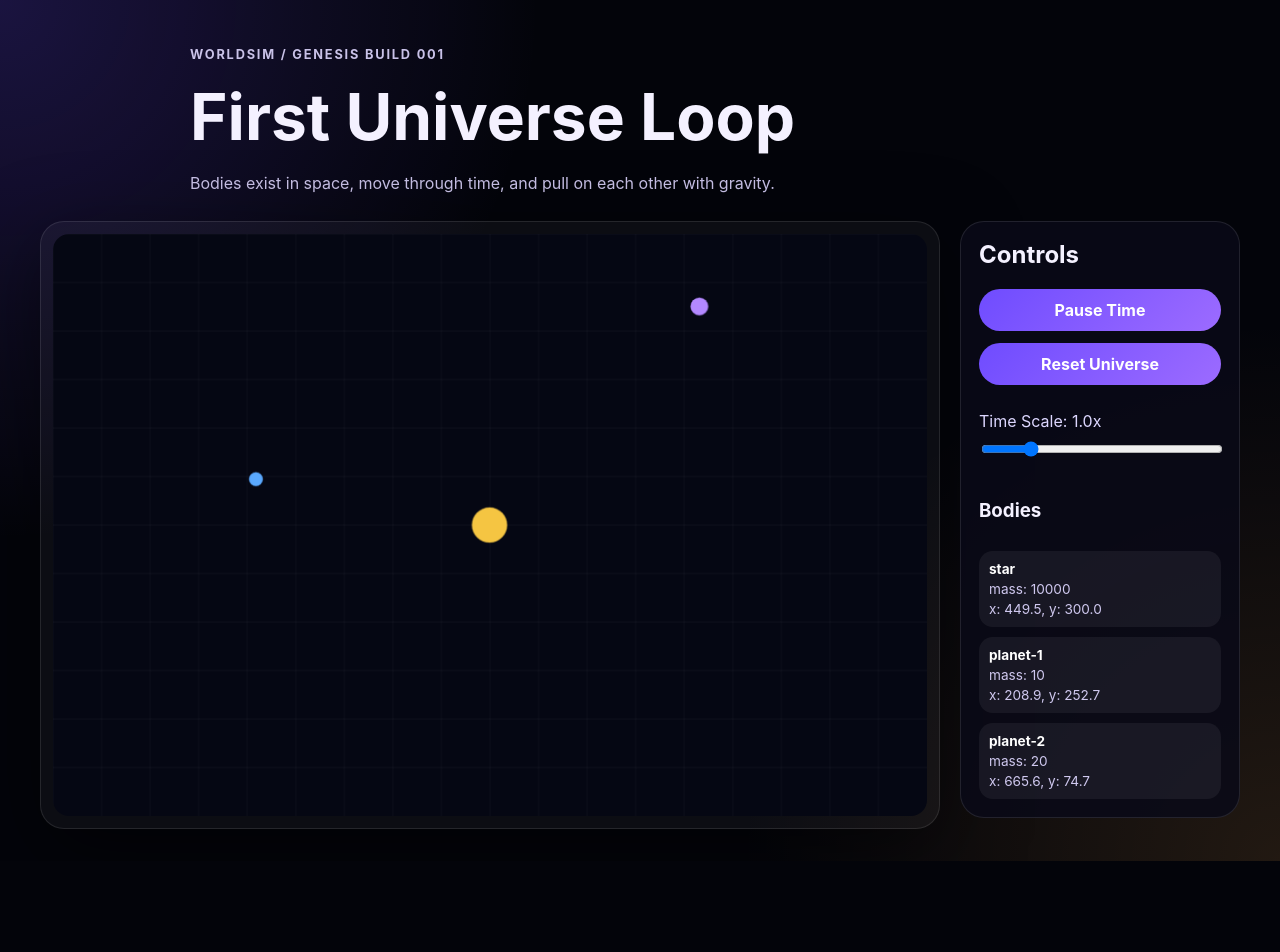
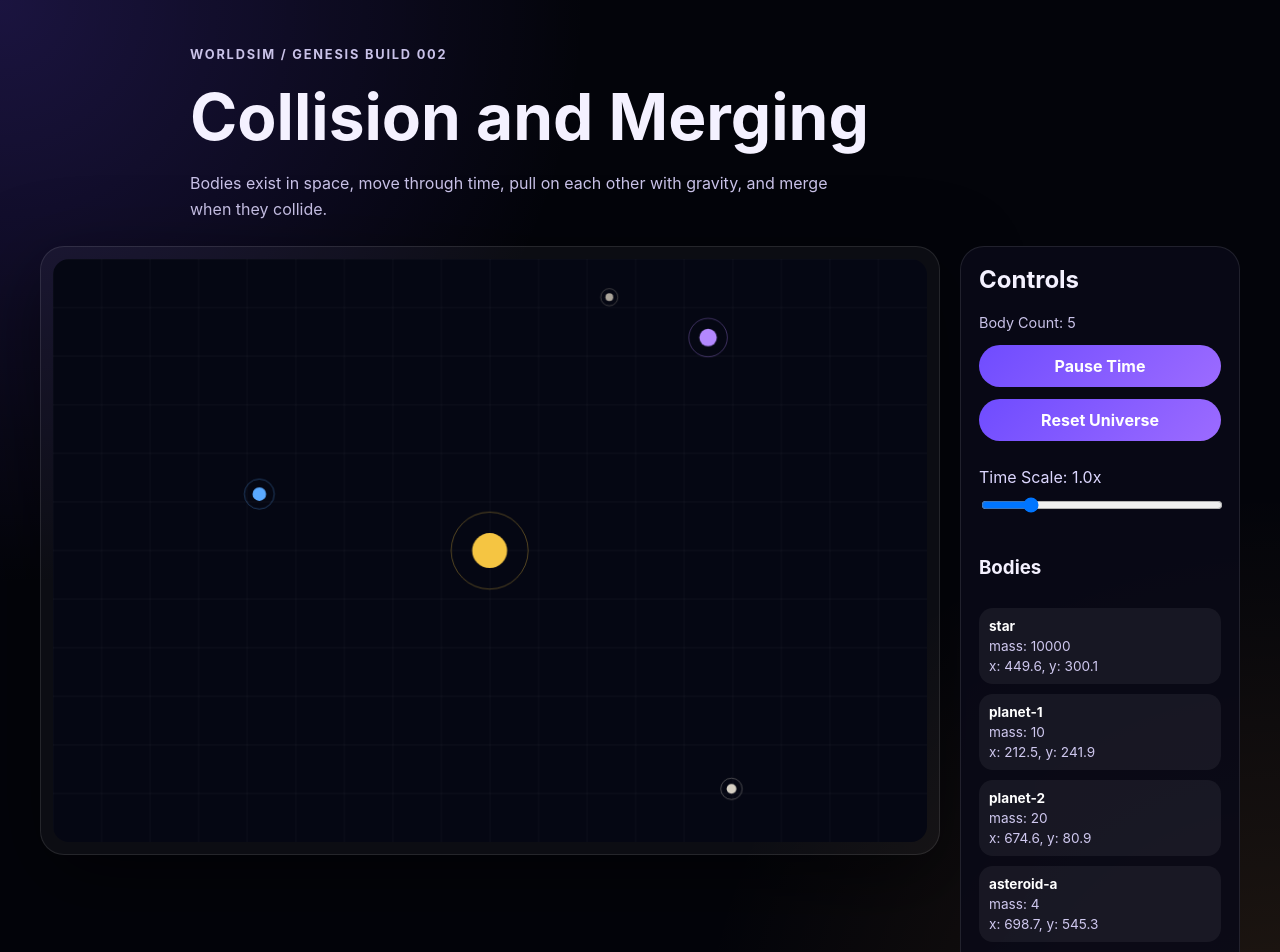
Before and after one commit to poohbiz/worldsim, a React (Vite) app: page / in a window 1280 px wide. Shown: the top 952 px of the page. Before the commit the page ends 861 px from the top, so only its background shows below. Built offline with nearby package versions, Linux system fonts and the light colour scheme.

Commit message:
Add collision merging

```diff
--- a/src/App.tsx
+++ b/src/App.tsx
@@ -46,11 +46,11 @@ export default function App() {
   return (
     <main className="page">
       <section className="hero">
-        <p className="eyebrow">WorldSim / Genesis Build 001</p>
-        <h1>First Universe Loop</h1>
+        <p className="eyebrow">WorldSim / Genesis Build 002</p>
+        <h1>Collision and Merging</h1>
         <p>
-          Bodies exist in space, move through time, and pull on each other with
-          gravity.
+          Bodies exist in space, move through time, pull on each other with
+          gravity, and merge when they collide.
         </p>
       </section>
 
@@ -61,6 +61,8 @@ export default function App() {
 
         <aside className="control-panel">
           <h2>Controls</h2>
+
+          <p className="stat-line">Body Count: {world.bodies.length}</p>
 
           <button onClick={togglePause}>
             {world.isPaused ? "Resume Time" : "Pause Time"}
--- a/src/components/UniverseCanvas.tsx
+++ b/src/components/UniverseCanvas.tsx
@@ -78,7 +78,13 @@ function render(
     context.fill();
 
     context.beginPath();
-    context.arc(body.position.x, body.position.y, body.radius, 0, Math.PI * 2);
+    context.arc(
+      body.position.x,
+      body.position.y,
+      body.radius * 2.2,
+      0,
+      Math.PI * 2,
+    );
     context.strokeStyle = `${body.color}55`;
     context.stroke();
   }
--- a/src/sim/createWorld.ts
+++ b/src/sim/createWorld.ts
@@ -29,6 +29,22 @@ export function createInitialWorld(width: number, height: number): WorldState {
         radius: 9,
         color: "#b388ff",
       },
+      {
+        id: "asteroid-a",
+        position: { x: width / 2 + 330, y: height / 2 - 160 },
+        velocity: { x: 0.7, y: 1.15 },
+        mass: 4,
+        radius: 5,
+        color: "#d6d0c4",
+      },
+      {
+        id: "asteroid-b",
+        position: { x: width / 2 + 360, y: height / 2 - 135 },
+        velocity: { x: -0.6, y: 0.85 },
+        mass: 3,
+        radius: 4,
+        color: "#aaa49a",
+      },
     ],
   };
 }
--- a/src/sim/physics.ts
+++ b/src/sim/physics.ts
@@ -4,7 +4,7 @@ const G = 0.08;
 const SOFTENING = 25;
 
 export function updateBodies(bodies: Body[], dt: number): Body[] {
-  const updatedBodies = bodies.map((body) => ({
+  let updatedBodies = bodies.map((body) => ({
     ...body,
     position: { ...body.position },
     velocity: { ...body.velocity },
@@ -42,5 +42,83 @@ export function updateBodies(bodies: Body[], dt: number): Body[] {
     body.position.y += body.velocity.y * dt;
   }
 
+  updatedBodies = mergeCollidingBodies(updatedBodies);
+
   return updatedBodies;
 }
+
+function mergeCollidingBodies(bodies: Body[]): Body[] {
+  const remainingBodies = [...bodies];
+  let didMerge = true;
+
+  while (didMerge) {
+    didMerge = false;
+
+    for (let i = 0; i < remainingBodies.length; i++) {
+      for (let j = i + 1; j < remainingBodies.length; j++) {
+        const bodyA = remainingBodies[i];
+        const bodyB = remainingBodies[j];
+
+        if (areBodiesColliding(bodyA, bodyB)) {
+          const mergedBody = mergeBodies(bodyA, bodyB);
+
+          remainingBodies.splice(j, 1);
+          remainingBodies.splice(i, 1);
+          remainingBodies.push(mergedBody);
+
+          didMerge = true;
+          break;
+        }
+      }
+
+      if (didMerge) break;
+    }
+  }
+
+  return remainingBodies;
+}
+
+function areBodiesColliding(bodyA: Body, bodyB: Body): boolean {
+  const dx = bodyB.position.x - bodyA.position.x;
+  const dy = bodyB.position.y - bodyA.position.y;
+  const distance = Math.sqrt(dx * dx + dy * dy);
+
+  return distance <= bodyA.radius + bodyB.radius;
+}
+
+function mergeBodies(bodyA: Body, bodyB: Body): Body {
+  const totalMass = bodyA.mass + bodyB.mass;
+
+  const position = {
+    x:
+      (bodyA.position.x * bodyA.mass + bodyB.position.x * bodyB.mass) /
+      totalMass,
+    y:
+      (bodyA.position.y * bodyA.mass + bodyB.position.y * bodyB.mass) /
+      totalMass,
+  };
+
+  const velocity = {
+    x:
+      (bodyA.velocity.x * bodyA.mass + bodyB.velocity.x * bodyB.mass) /
+      totalMass,
+    y:
+      (bodyA.velocity.y * bodyA.mass + bodyB.velocity.y * bodyB.mass) /
+      totalMass,
+  };
+
+  const radius = Math.sqrt(
+    bodyA.radius * bodyA.radius + bodyB.radius * bodyB.radius,
+  );
+
+  const largerBody = bodyA.mass >= bodyB.mass ? bodyA : bodyB;
+
+  return {
+    id: `${largerBody.id}+merged`,
+    position,
+    velocity,
+    mass: totalMass,
+    radius,
+    color: largerBody.color,
+  };
+}
--- a/src/styles.css
+++ b/src/styles.css
@@ -94,6 +94,12 @@ canvas {
   margin-top: 0;
 }
 
+.stat-line {
+  margin: 0 0 14px;
+  color: #c9c2e8;
+  font-size: 0.9rem;
+}
+
 button {
   width: 100%;
   margin-bottom: 12px;
```
